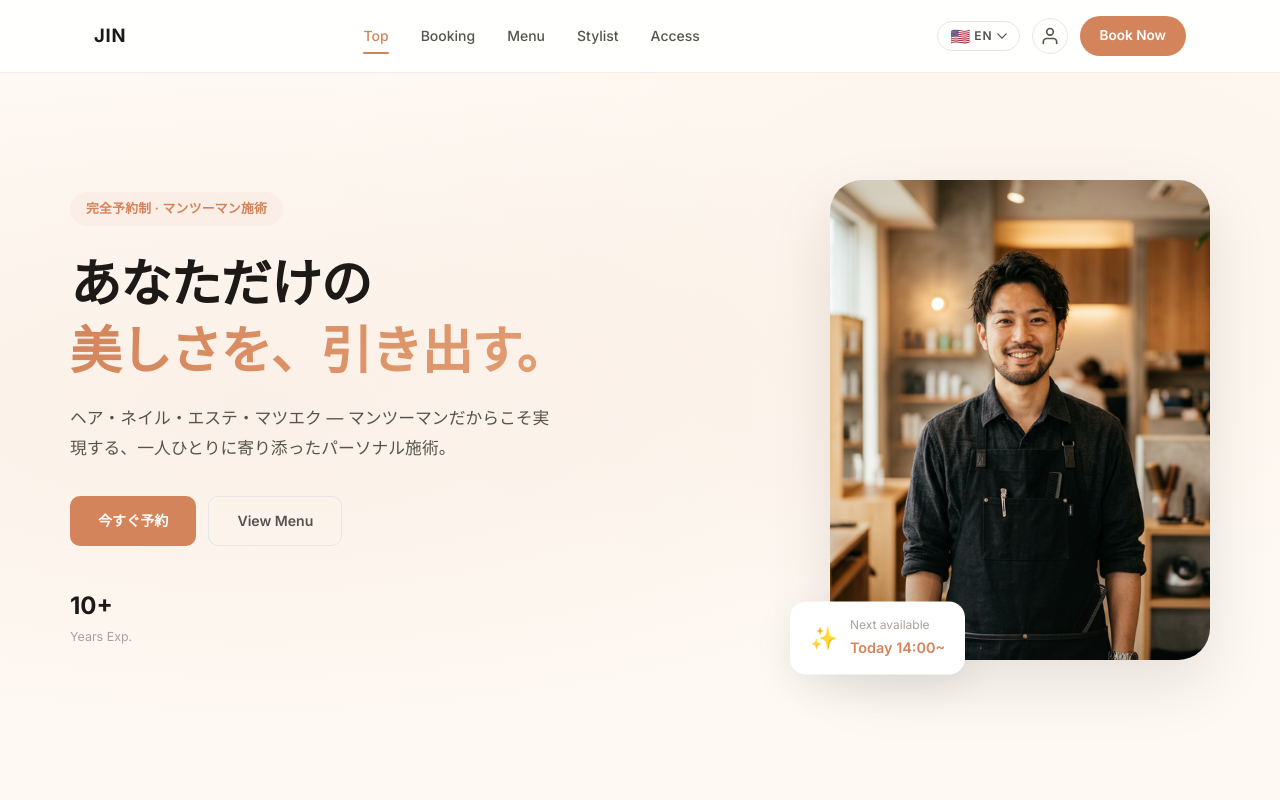
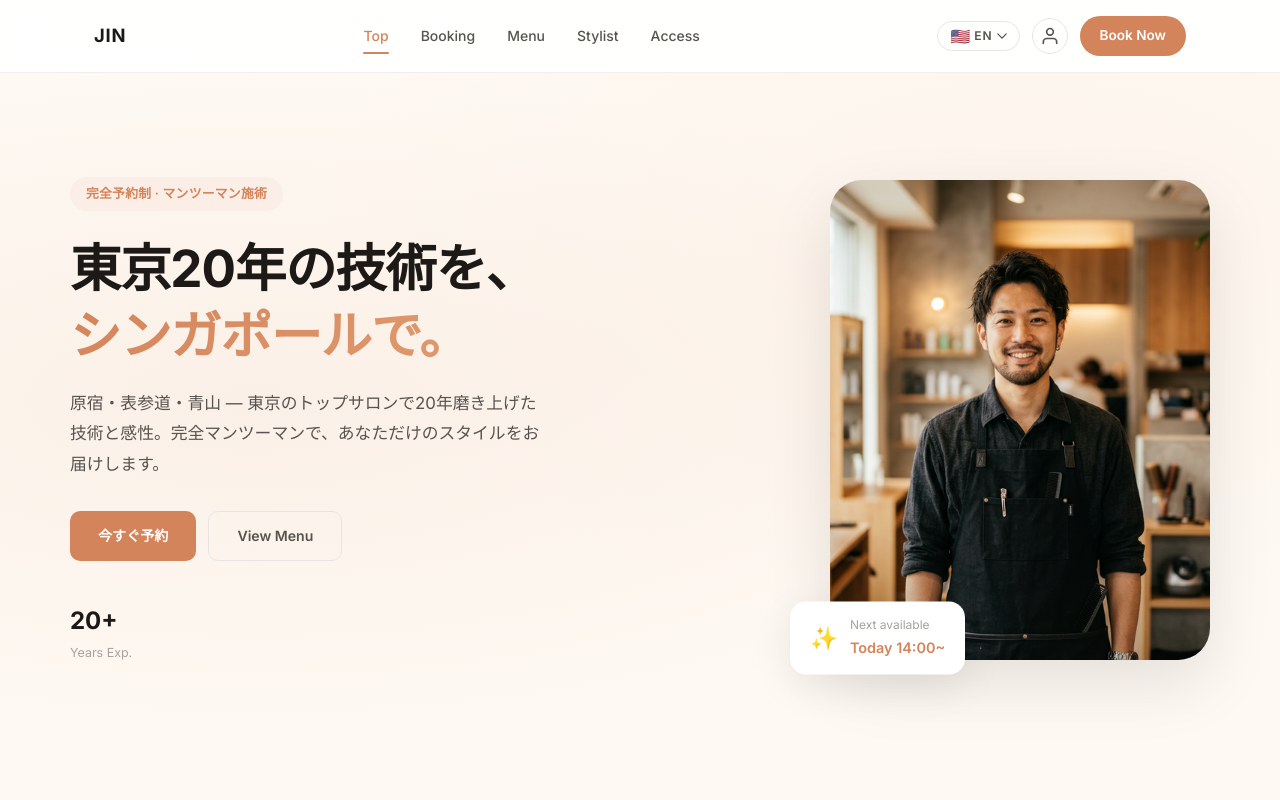
Before and after one commit to jin-1209/hair-booking-jin, a website: page index.html in a window 1280 px wide. Shown: the top 800 px of the page. Drawn offline with nearby package versions, Linux system fonts and the light colour scheme.

Commit message:
サイト文言を実際の経歴に更新 (東京20年/原宿独立/青山Bar/TOKI+LIM)

```diff
--- a/app.js
+++ b/app.js
@@ -98,9 +98,9 @@ const TRANSLATIONS = {
     nav_access: 'アクセス',
     header_cta: '予約する',
     hero_badge: '完全予約制 · マンツーマン施術',
-    hero_title_1: 'あなただけの',
-    hero_title_2: '美しさを、引き出す。',
-    hero_desc: 'お客様一人ひとりの骨格・髪質・ライフスタイルに合わせた、再現性の高いスタイルをご提案。マンツーマンだからこそ実現する、パーソナルな施術体験。',
+    hero_title_1: '東京20年の技術を、',
+    hero_title_2: 'シンガポールで。',
+    hero_desc: '原宿・表参道・青山 — 東京のトップサロンで20年磨き上げた技術と感性。完全マンツーマンで、あなただけのスタイルをお届けします。',
     hero_cta: '今すぐ予約',
     hero_menu: 'メニューを見る',
     trust_exp: '年の経験',
@@ -110,7 +110,7 @@ const TRANSLATIONS = {
     stylist_badge: 'About',
     stylist_title: 'スタイリスト紹介',
     stylist_role: 'Beauty Stylist at TOKI+LIM',
-    stylist_bio: '東京都内の有名サロンで経験を積み、数々のヘアコンテストで入賞。お客様一人ひとりの骨格・髪質・ライフスタイルに合わせた、再現性の高いスタイルをご提案いたします。マンツーマンでの施術にこだわり、最高のリラックス空間を提供します。',
+    stylist_bio: '東京・原宿、表参道、青山で20年間、美容師として技術を磨いてきました。東京の有名サロン2店舗で経験を積んだ後、2015年に兄と共に原宿で独立。2022年には青山にBar併設サロンをオープン。コロナ禍での閉業を経て、白髪ぼかし専門店で3年間の経験を重ね、2025年4月よりシンガポール・ラッフルズホテル内のTOKI+LIMにて、活動の拠点を移しました。',
     tag_hair: 'ヘアスタイリング',
     tag_color: 'カラーリング',
     tag_treatment: 'トリートメント',
@@ -210,9 +210,9 @@ const TRANSLATIONS = {
     nav_access: 'Access',
     header_cta: 'Book Now',
     hero_badge: 'By Appointment · One-on-One Service',
-    hero_title_1: 'Discover Your',
-    hero_title_2: 'Unique Beauty.',
-    hero_desc: 'Personalized hair styling tailored to your facial structure, hair type, and lifestyle. Experience the difference of one-on-one care.',
+    hero_title_1: '20 Years of Tokyo Craft,',
+    hero_title_2: 'Now in Singapore.',
+    hero_desc: 'Honed over two decades in Harajuku, Omotesando, and Aoyama — Tokyo\'s most iconic hair districts. Bringing world-class, one-on-one styling to Singapore.',
     hero_cta: 'Book Now',
     hero_menu: 'View Menu',
     trust_exp: 'Years Exp.',
@@ -222,7 +222,7 @@ const TRANSLATIONS = {
     stylist_badge: 'About',
     stylist_title: 'About the Stylist',
     stylist_role: 'Beauty Stylist at TOKI+LIM',
-    stylist_bio: 'With over 10 years of experience at renowned salons in Tokyo, I specialize in creating styles tailored to each client\'s unique features. I provide one-on-one treatments in a relaxing, private atmosphere.',
+    stylist_bio: 'With 20 years of experience in Tokyo\'s most prestigious hair districts — Harajuku, Omotesando, and Aoyama — I\'ve dedicated my career to the art of hairstyling. After honing my skills at two renowned salons, I co-founded my own salon in Harajuku in 2015, and later opened a salon-bar concept in Aoyama in 2022. Following a period specializing in gray hair blending techniques, I relocated to TOKI+LIM in Singapore\'s iconic Raffles Hotel in April 2025.',
     tag_hair: 'Hair Styling',
     tag_color: 'Coloring',
     tag_treatment: 'Treatment',
@@ -322,9 +322,9 @@ const TRANSLATIONS = {
     nav_access: '交通',
     header_cta: '立即预约',
     hero_badge: '预约制 · 一对一服务',
-    hero_title_1: '发现专属于你的',
-    hero_title_2: '独特之美。',
-    hero_desc: '根据每位客户的脸型、发质和生活方式，提供高度还原性的造型方案。一对一的个性化服务，为您量身定制。',
+    hero_title_1: '东京20年匠心，',
+    hero_title_2: '现于新加坡。',
+    hero_desc: '在原宿、表参道、青山——东京最具代表性的美发圣地磨练20年的技术与审美，现为您提供一对一的专属造型服务。',
     hero_cta: '立即预约',
     hero_menu: '查看菜单',
     trust_exp: '年经验',
@@ -334,7 +334,7 @@ const TRANSLATIONS = {
     stylist_badge: 'About',
     stylist_title: '关于造型师',
     stylist_role: 'Beauty Stylist at TOKI+LIM',
-    stylist_bio: '曾在东京知名沙龙积累经验，荣获多项美发大赛奖项。根据每位客户的脸型、发质和生活方式，提供高度还原性的造型方案。坚持一对一服务，提供最佳放松空间。',
+    stylist_bio: '在东京原宿、表参道、青山等最具代表性的美发圣地磨练了20年的技术。在两家知名沙龙积累经验后，2015年与兄长在原宿共同创业，2022年在青山开设了酒吧风格沙龙。之后在白发挑染专业店深耕3年，于2025年4月来到新加坡莱佛士酒店TOKI+LIM，开启了新的活动据点。',
     tag_hair: '发型设计',
     tag_color: '染色',
     tag_treatment: '护理',
@@ -604,9 +604,9 @@ function getMenuItems() {
 const DEFAULT_SITE_DATA = {
   stylistName: 'JIN',
   salonName: 'Beauty Stylist at TOKI+LIM',
-  stylistBio: 'シンガポール在住歴10年以上。TOKI+LIMにて「完全予約制・マンツーマン」スタイルで、お客様一人ひとりに寄り添った施術をご提供しています。',
+  stylistBio: '東京・原宿、表参道、青山で20年間、美容師として技術を磨いてきました。東京の有名サロン2店舗で経験を積んだ後、2015年に兄と共に原宿で独立。2022年には青山にBar併設サロンをオープン。コロナ禍での閉業を経て、白髪ぼかし専門店で3年間の経験を重ね、2025年4月よりシンガポール・ラッフルズホテル内のTOKI+LIMにて、活動の拠点を移しました。',
   instagram: 'https://instagram.com/jinstaglam.hair',
-  yearsExp: '10',
+  yearsExp: '20',
   clientsServed: '3,000',
   rating: '4.9',
   address: '328 North Bridge Road\n#02-33 Raffles Hotel Arcade\nSingapore 188719',
@@ -615,9 +615,9 @@ const DEFAULT_SITE_DATA = {
   phone: '+65 6259 3200',
   email: 'info@tokilim.com',
   heroBadge: '完全予約制 · マンツーマン施術',
-  heroTitle1: 'あなただけの',
-  heroTitle2: '美しさを、引き出す。',
-  heroDesc: 'ヘア・ネイル・エステ・マツエク — マンツーマンだからこそ実現する、一人ひとりに寄り添ったパーソナル施術。',
+  heroTitle1: '東京20年の技術を、',
+  heroTitle2: 'シンガポールで。',
+  heroDesc: '原宿・表参道・青山 — 東京のトップサロンで20年磨き上げた技術と感性。完全マンツーマンで、あなただけのスタイルをお届けします。',
   heroCta: '今すぐ予約'
 };
 
--- a/index.html
+++ b/index.html
@@ -73,10 +73,10 @@
       <div class="hero-text">
         <div class="hero-badge animate-in" data-i18n="hero_badge">By Appointment · One-on-One Service</div>
         <h1 class="hero-title animate-in">
-          <span class="hero-title-line" data-i18n="hero_title_1">Discover Your</span>
-          <span class="hero-title-line hero-title-accent" data-i18n="hero_title_2">Unique Beauty.</span>
+          <span class="hero-title-line" data-i18n="hero_title_1">20 Years of Tokyo Craft,</span>
+          <span class="hero-title-line hero-title-accent" data-i18n="hero_title_2">Now in Singapore.</span>
         </h1>
-        <p class="hero-desc animate-in" data-i18n="hero_desc">Personalized hair styling tailored to your facial structure, hair type, and lifestyle. Experience the difference of one-on-one care.</p>
+        <p class="hero-desc animate-in" data-i18n="hero_desc">Honed over two decades in Harajuku, Omotesando, and Aoyama — Tokyo's most iconic hair districts. Bringing world-class, one-on-one styling to Singapore.</p>
         <div class="hero-buttons animate-in">
           <a href="#booking" class="btn btn-accent" data-i18n="hero_cta">Book Now</a>
           <a href="#menu" class="btn btn-ghost" data-i18n="hero_menu">View Menu</a>
@@ -334,7 +334,7 @@
         <div class="stylist-info">
           <h3 class="stylist-name">JIN</h3>
           <p class="stylist-role" data-i18n="stylist_role">Beauty Stylist at TOKI+LIM</p>
-          <p class="stylist-bio" data-i18n="stylist_bio">With over 10 years of experience at renowned salons in Tokyo, I specialize in creating styles tailored to each client's unique features. I provide one-on-one treatments in a relaxing, private atmosphere.</p>
+          <p class="stylist-bio" data-i18n="stylist_bio">With 20 years of experience in Tokyo's most prestigious hair districts — Harajuku, Omotesando, and Aoyama — I've dedicated my career to the art of hairstyling. After honing my skills at two renowned salons, I co-founded my own salon in Harajuku in 2015, and later opened a salon-bar concept in Aoyama in 2022. Following a period specializing in gray hair blending techniques, I relocated to TOKI+LIM in Singapore's iconic Raffles Hotel in April 2025.</p>
           <div class="stylist-tags">
             <span class="tag" data-i18n="tag_hair">Hair Styling</span>
             <span class="tag" data-i18n="tag_color">Coloring</span>
```
Also changed, not shown: dashboard.js (+5 -5 lines).
